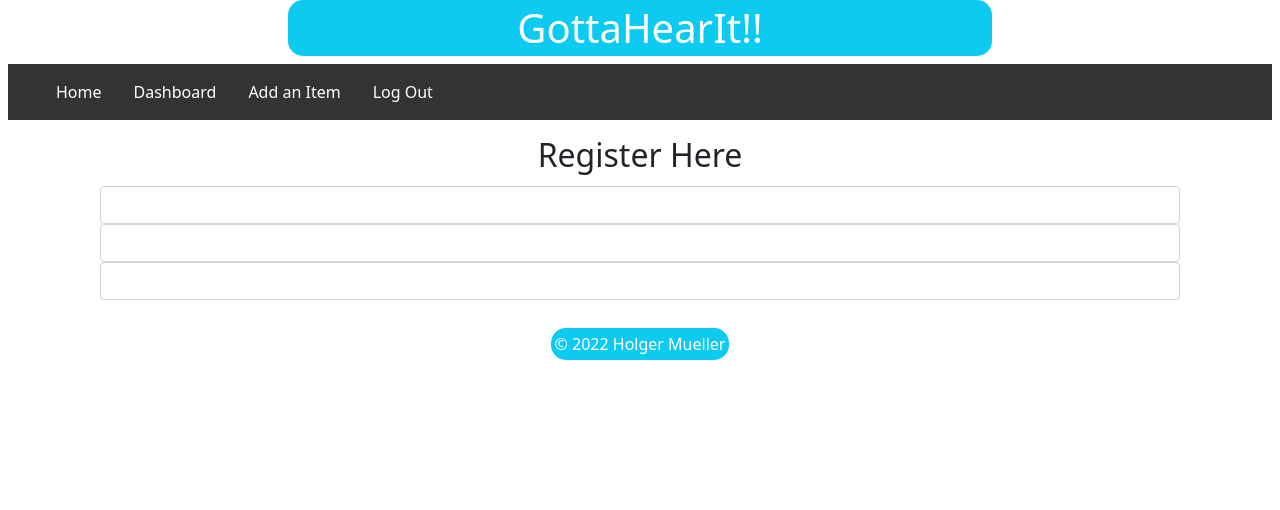
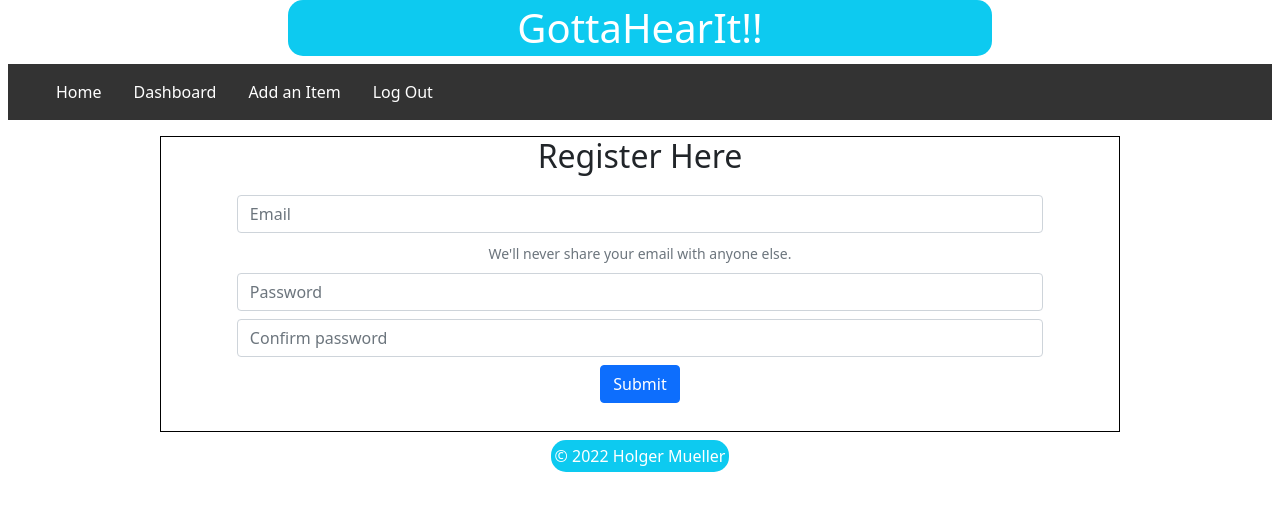
Before and after one commit to Holgermueller/gottahearit, a React (Create React App) app in the folder client/: page /registration in a window 1280 px wide. Shown: the top 510 px of the page. Built offline with nearby package versions, Linux system fonts and the light colour scheme.

Commit message:
began building add item page

```diff
--- a/client/src/components/AddItem/AddItem.js
+++ b/client/src/components/AddItem/AddItem.js
@@ -1,9 +1,25 @@
-import React from "react";
+import React, { useState } from "react";
+import Form from "react-bootstrap/Form";
+import Button from "react-bootstrap/Button";
 
 function AddItem() {
+  const [state, setState] = useState({
+    artist: "",
+    title: "",
+    type: "",
+  });
+
   return (
-    <section>
+    <section className="form-section">
       <h1> Add Item</h1>
+
+      <Form className="form">
+        <Form.Group className="mb-3">
+          <Form.Control className="input"></Form.Control>
+
+          <Button type="submit">Submit</Button>
+        </Form.Group>
+      </Form>
     </section>
   );
 }
--- a/client/src/components/Login/LoginPage.css
+++ b/client/src/components/Login/LoginPage.css
@@ -1,7 +1,7 @@
 .form-section {
   width: 75%;
   margin: 8px auto;
-  border: 2px solid black;
+  border: 1px solid black;
 }
 .form {
   padding: 4px;
--- a/client/src/components/Login/LoginPage.js
+++ b/client/src/components/Login/LoginPage.js
@@ -33,7 +33,9 @@ function Login(props) {
             value={state.email}
             onChange={handleChange}
           ></Form.Control>
-          <small>We'll never share your email with anyone else.</small>
+          <Form.Text className="text-muted">
+            We'll never share your email with anyone else.
+          </Form.Text>
           <Form.Control
             className="input"
             type="password"
--- a/client/src/components/Registration/RegistrationPage.css
+++ b/client/src/components/Registration/RegistrationPage.css
@@ -0,0 +1,14 @@
+.form-section {
+  width: 75%;
+  margin: 8px auto;
+  border: 1px solid black;
+}
+
+.form {
+  padding: 4px;
+}
+
+input {
+  margin: 8px auto;
+  width: 80%;
+}
--- a/client/src/components/Registration/RegistrationPage.js
+++ b/client/src/components/Registration/RegistrationPage.js
@@ -1,18 +1,58 @@
-import React from "react";
+import React, { useState } from "react";
 import Form from "react-bootstrap/Form";
+import Button from "react-bootstrap/Button";
 
 import "./RegistrationPage.css";
 
-function Registration() {
+function Registration(props) {
+  const [state, setState] = useState({
+    email: "",
+    password: "",
+    confirmPassword: "",
+  });
+
+  const handleChange = (e) => {
+    const { id, value } = e.target;
+    setState((prevState) => ({
+      ...prevState,
+      [id]: value,
+    }));
+  };
+
   return (
-    <section>
+    <section className="form-section">
       <h2>Register Here</h2>
 
       <Form className="form">
         <Form.Group className="mb-3">
-          <Form.Control></Form.Control>
-          <Form.Control></Form.Control>
-          <Form.Control></Form.Control>
+          <Form.Control
+            className="input"
+            type="email"
+            id="email"
+            placeholder="Email"
+            value={state.email}
+            onChange={handleChange}
+          ></Form.Control>
+          <Form.Text className="text-muted">
+            We'll never share your email with anyone else.
+          </Form.Text>{" "}
+          <Form.Control
+            className="input"
+            type="password"
+            id="password"
+            placeholder="Password"
+            value={state.password}
+            onChange={handleChange}
+          ></Form.Control>
+          <Form.Control
+            className="input"
+            type="confirmPassword"
+            id="confirmPassword"
+            placeholder="Confirm password"
+            value={state.confirmPassword}
+            onChange={handleChange}
+          ></Form.Control>
+          <Button type="submit">Submit</Button>
         </Form.Group>
       </Form>
     </section>
--- a/client/src/components/nav/nav.js
+++ b/client/src/components/nav/nav.js
@@ -11,14 +11,14 @@ function Nav(props) {
         <li onClick={() => navigate("/")}>
           <a href="/">Home</a>
         </li>
-        <li>
+        <li onClick={() => navigate("/dashboard")}>
           <a href="/dashboard">Dashboard</a>
         </li>
-        <li>
+        <li onClick={() => navigate("/addItem")}>
           <a href="/addItem">Add an Item</a>
         </li>
-        <li>
-          <a href="#">Log Out</a>
+        <li onClick={() => navigate("/")}>
+          <a href="/">Log Out</a>
         </li>
       </ul>
     </section>
```
Also changed, not shown: client/src/components/AddItem/AddItem.css (added).
